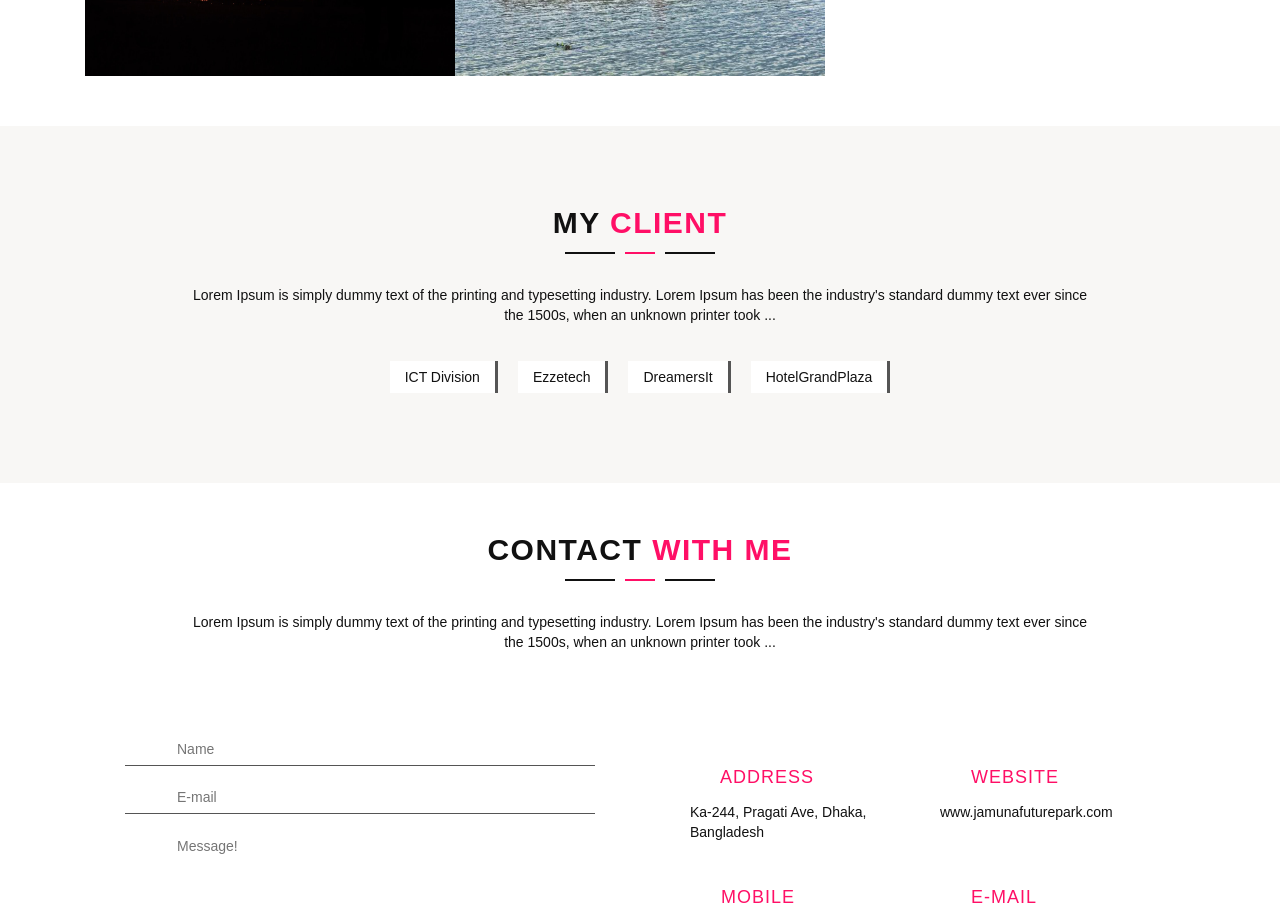
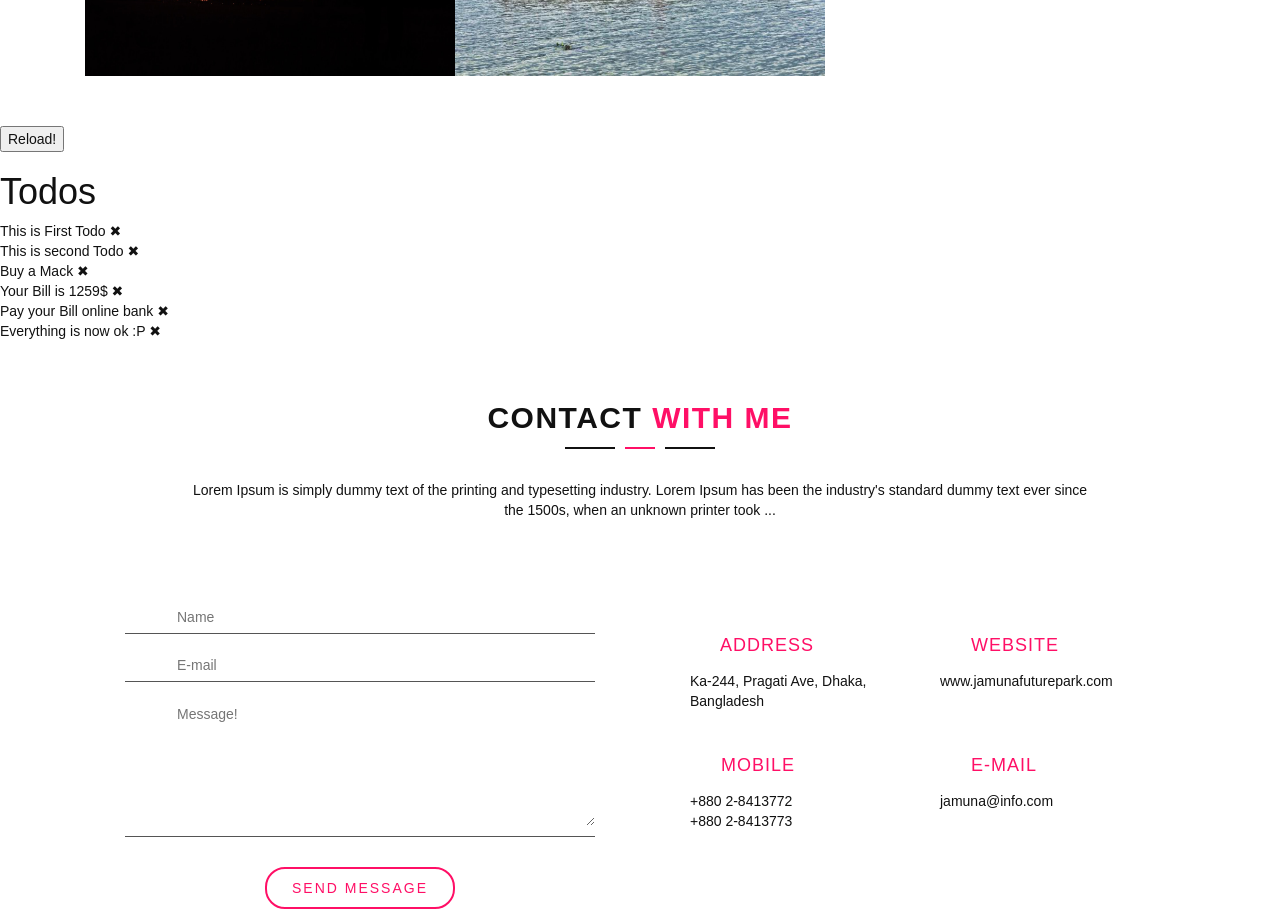
Before and after one commit to ashikjs/portfolio-website-by-react, a React (Create React App) app: page / in a window 1280 px wide. Shown: the part 3080-4003 px from the top of the page. Built offline with nearby package versions, Linux system fonts and the light colour scheme; a web font is replaced by a local one; what flux would draw is missing.

Commit message:
delete webstom .idea file and update todo

```diff
--- a/src/Pages/home.js
+++ b/src/Pages/home.js
@@ -5,6 +5,9 @@ import ServiceSection from "../components/home/service-section"
 import PortfolioSection from "../components/home/portfolio-section"
 import ClientSection from "../components/home/client-section"
 import ContactSection from "../components/home/contact-section"
+import Todos from "../components/about/todos"
+
+
 export default class Home extends React.Component {
 
     render() {
@@ -14,7 +17,7 @@ export default class Home extends React.Component {
                 <AboutSection/>
                 <ServiceSection/>
                 <PortfolioSection/>
-                <ClientSection/>
+                <Todos />
                 <ContactSection/>
 
                 <div class="container">
--- a/src/action/todoAction.js
+++ b/src/action/todoAction.js
@@ -11,5 +11,48 @@ export function deleteTodo(id) {
     dispatcher.dispatch({
         type: "DELETE_TODO",
         id,
-    })
+    });
 }
+
+export function reloadTodo() {
+    // axios("http://someurl.com/somedataendpoint").then((data)=>{
+    //     console.log("got the data!", data);
+    // });
+
+    dispatcher.dispatch({type: "FETCH_TODOS"});
+    setTimeout(()=>{
+        dispatcher.dispatch({type: "RECEIVE_TODOS", todos: [
+            {
+                id:10101,
+                text: "This is First Todo",
+                complete: false
+            },
+            {
+                id:10104,
+                text: "Your Bill is 1259$",
+                complete: false
+            },
+            {
+                id:10105,
+                text: "Pay your Bill online bank ",
+                complete: true
+            },
+            {
+                id:10106,
+                text: "Everything is now ok :P ",
+                complete: true
+            },
+            {
+                id:10102,
+                text: "This is second Todo ",
+                complete: false
+            },
+            {
+                id:10103,
+                text: "Buy a Mack ",
+                complete: true
+            },
+        ] })
+
+    }, 1000);
+}
--- a/src/components/about/todos.js
+++ b/src/components/about/todos.js
@@ -8,20 +8,34 @@ export default class Todos extends React.Component {
 
     constructor() {
         super();
+        this.getTodos = this.getTodos.bind(this);
         this.state = {
-            todos: TodoSotre.getAll()
+            todos: TodoSotre.getAll(),
+            // loading: true
         };
     }
 
     componentWillMount() {
-        TodoSotre.on("change", () => {
-            this.setState({
-                todos: TodoSotre.getAll(),
-            });
-        })
+        TodoSotre.on("change", this.getTodos);
+        console.log("count",TodoSotre.listenerCount("change"));
+
+
     }
-    createTodo(){
-        TodoAction.createTodo(Date.now());
+    componentWillUnmount() {
+        TodoSotre.removeListener("change", this.getTodos);
+    }
+
+    getTodos() {
+        this.setState({
+            todos: TodoSotre.getAll(),
+        });
+    }
+    // createTodos(){
+    //     TodoAction.createTodo(Date.now());
+    // }
+
+    reloadTodos(){
+        TodoAction.reloadTodo();
     }
 
     render() {
@@ -31,7 +45,8 @@ export default class Todos extends React.Component {
         });
         return (
             <div>
-                <button onClick={this.createTodo.bind(this)}>Create!</button>
+                {/*<button onClick={this.createTodos.bind(this)}>Create!</button>*/}
+                <button onClick={this.reloadTodos.bind(this)}>Reload!</button>
                 <h1>Todos</h1>
                 <ul>{TodoComponents}</ul>
             </div>
--- a/src/store/todoesStore.js
+++ b/src/store/todoesStore.js
@@ -38,9 +38,7 @@ class TodoStore extends EventEmitter {
             },
         ]
     }
-    getAll(){
-        return this.todos;
-    }
+
     createTodo(text){
        const  id= Date.now();
        this.todos.push({
@@ -50,10 +48,21 @@ class TodoStore extends EventEmitter {
        });
        this.emit("change");
     }
+
+    getAll(){
+        return this.todos;
+    }
+
     handleActions(action) {
         switch(action.type){
             case "CREATE_TODO": {
                 this.createTodo(action.text);
+                break;
+            }
+            case "RECEIVE_TODOS": {
+                this.todos = action.todos;
+                this.emit("change");
+                break;
             }
         }
     }
@@ -62,5 +71,5 @@ class TodoStore extends EventEmitter {
 
 const todoStore = new TodoStore;
 dispatcher.register(todoStore.handleActions.bind(todoStore));
-window.dispatcher = dispatcher;
+// window.dispatcher = dispatcher;
 export default todoStore;
```
Also changed, not shown: 1 other file (tests, documents, lock files or other folders).
